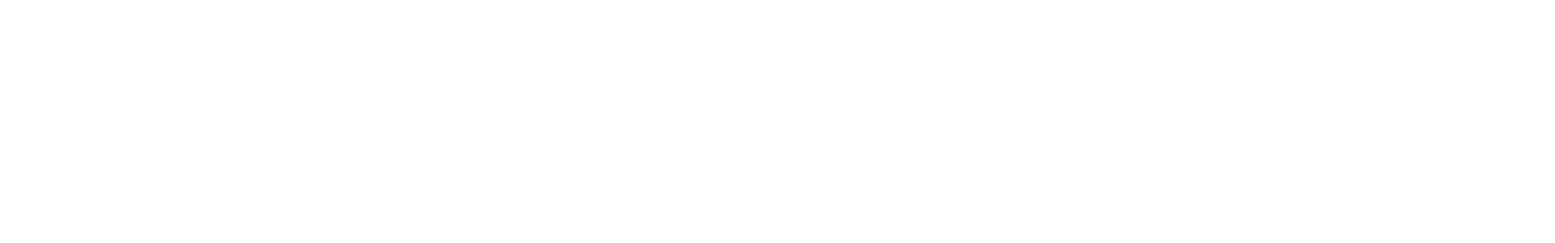
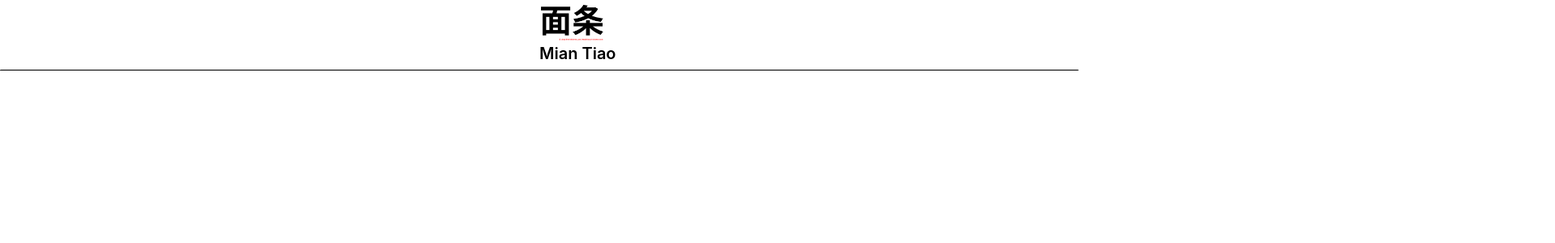
Before and after one commit to jyhaoo/restaurant-management-system, a React (Create React App) app in the folder customer-menu-app/: page / in a window 1280 px wide. Shown: the top 300 px of the page at 81% size, 1920 px wide, since content can reach past the window. Built offline with nearby package versions, Linux system fonts and the light colour scheme.

Commit message:
style: add header

```diff
--- a/customer-menu-app/src/App.js
+++ b/customer-menu-app/src/App.js
@@ -1,7 +1,12 @@
 import "./App.css";
+import Header from "./components/Header";
 
 function App() {
-  return <div className="App"></div>;
+  return (
+    <div>
+      <Header />
+    </div>
+  );
 }
 
 export default App;
--- /dev/null
+++ b/customer-menu-app/src/components/Header/index.js
@@ -0,0 +1,38 @@
+import styled from "styled-components";
+import RestaurantName from "../../images/RestaurantName.png";
+
+const HeaderContainer = styled.div`
+  position: relative;
+  width: 1332px;
+  height: 70px;
+  justify-content: center;
+`;
+const Img = styled.img`
+  position: relative;
+  width: 80px;
+  height: 50px;
+  left: 50%;
+`;
+
+const Name = styled.div`
+  position: relative;
+  font-size: 20px;
+  font-weight: 600;
+  left: 50%;
+`;
+
+const Line = styled.hr`
+  border-top: 1px solid #000000;
+`;
+
+const Header = () => {
+  return (
+    <HeaderContainer>
+      <Img src={RestaurantName} alt="restaurant-name-image" />
+      <Name>Mian Tiao</Name>
+      <Line />
+    </HeaderContainer>
+  );
+};
+
+export default Header;
```
Also changed, not shown: customer-menu-app/src/images/RestaurantName.png (added).
